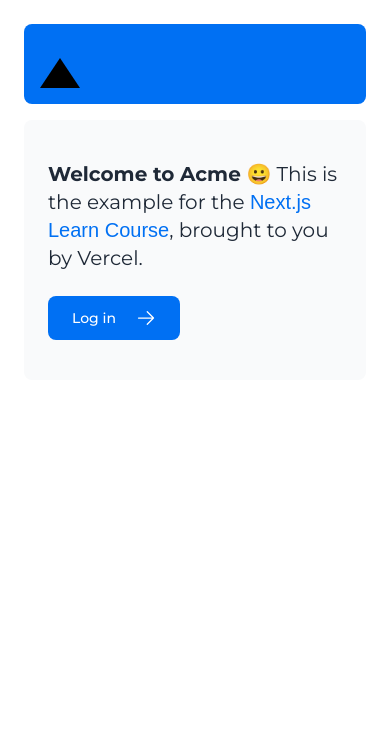
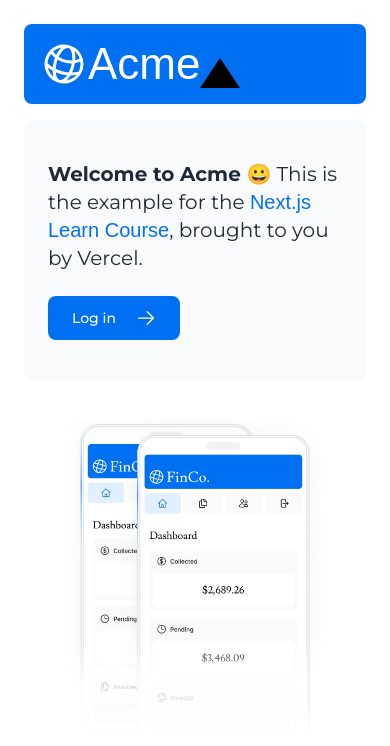
Before and after one commit to luisjorp/next14, a Next.js app: page / in a window 390 px wide. Shown: the top 746 px of the page. Built offline with nearby package versions, Linux system fonts and the light colour scheme; a web font is replaced by a local one.

Commit message:
ADD: NextJS images, change the next version and react version to make the webp works

```diff
--- a/app/page.tsx
+++ b/app/page.tsx
@@ -3,12 +3,13 @@
 import { lusitana } from '@/app/ui/fonts';
 import { ArrowRightIcon } from '@heroicons/react/24/outline';
 import Link from 'next/link';
+import Image from 'next/image';
 
 export default function Page() {
   return (
     <main className="flex min-h-screen flex-col p-6">
       <div className="flex h-20 shrink-0 items-end rounded-lg bg-blue-500 p-4 md:h-52">
-        {/* <AcmeLogo /> */}
+        <AcmeLogo />
         <div className={styles.shape}></div>
       </div>
       <div className="mt-4 flex grow flex-col gap-4 md:flex-row">
@@ -32,6 +33,27 @@
         </div>
         <div className="flex items-center justify-center p-6 md:w-3/5 md:px-28 md:py-12">
           {/* Add Hero Images Here */}
+          <Image
+            src="/hero-desktop.png"
+            width={1000}
+            height={760}
+            className="hidden md:block"
+            alt="Screenshots of the dashboard project showing desktop version"
+          />
+
+          {/*Images not converting to webp
+          on next 15 and react 19 so make these changes on package.json
+          "next": "^14.2.3",
+          "react": "18.2.0",
+          "react-dom": "^18"*/}
+          <Image
+            src="/hero-mobile.png"
+            width={560}
+            height={620}
+            priority={true}
+            className="block md:hidden"
+            alt="Screenshots of the dashboard project showing mobile version"
+          />
         </div>
       </div>
     </main>
--- a/package.json
+++ b/package.json
@@ -15,10 +15,10 @@
     "autoprefixer": "10.4.15",
     "bcrypt": "^5.1.1",
     "clsx": "^2.0.0",
-    "next": "15.0.0-canary.28",
+    "next": "^14.2.3",
     "postcss": "8.4.31",
-    "react": "19.0.0-rc-6230622a1a-20240610",
-    "react-dom": "19.0.0-rc-6230622a1a-20240610",
+    "react": "18.2.0",
+    "react-dom": "^18",
     "tailwindcss": "3.3.3",
     "typescript": "5.2.2",
     "zod": "^3.22.2"
```
Also changed, not shown: 2 other files (tests, documents, lock files or other folders).
